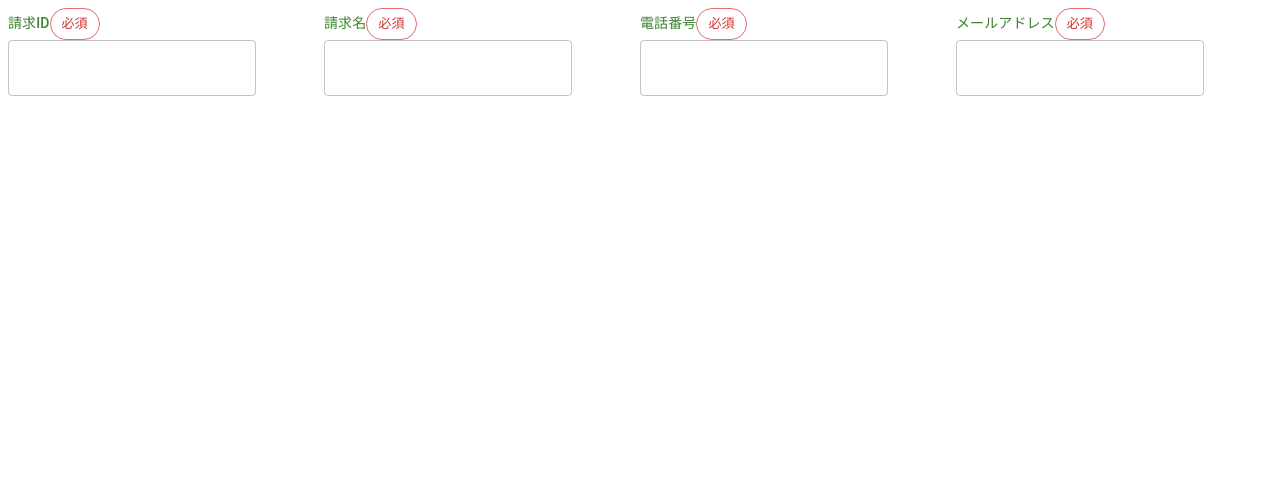
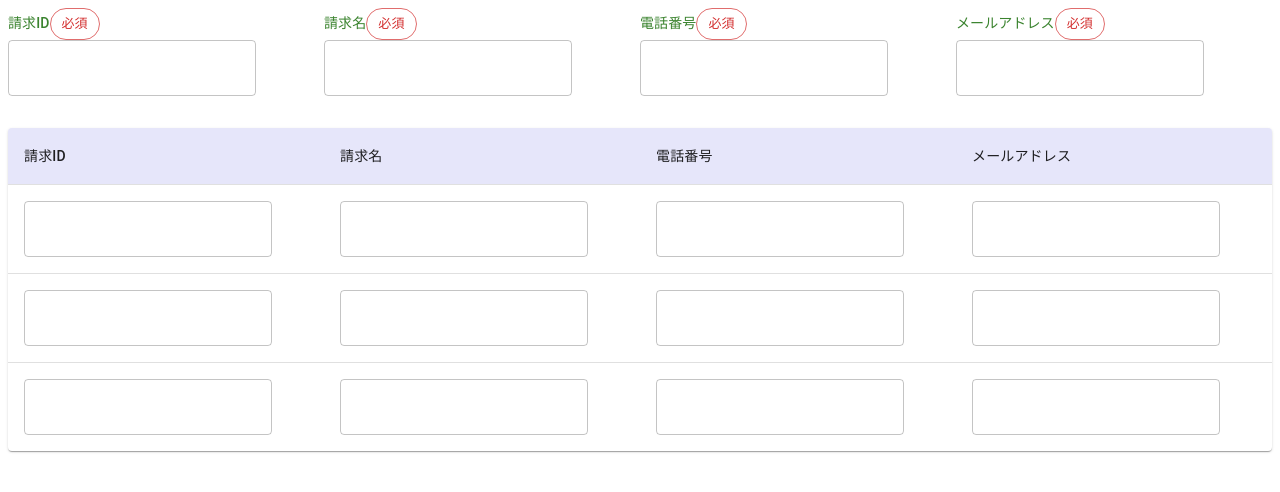
Before and after one commit to react-spring-terraform-playground/frontend-base, a Next.js app: page /billing in a window 1280 px wide. Shown: the top 492 px of the page. Built offline with nearby package versions, Linux system fonts and the light colour scheme.

Commit message:
mui-tableの追加

```diff
--- a/src/app/(container)/billing/billing-table/index.tsx
+++ b/src/app/(container)/billing/billing-table/index.tsx
@@ -1,13 +1,87 @@
 import { MxTableLayout } from "@/ui/view-table";
 import { BILLING_ID } from "../constants";
 import { useBilling } from "../use-billing";
+import {
+  TableContainer,
+  Paper,
+  Table,
+  TableHead,
+  TableRow,
+  TableCell,
+  TableBody,
+  TextField,
+  Stack,
+} from "@mui/material";
 
 type Props = ReturnType<typeof useBilling>;
 
-export const BillingTable = ({ view }: Props) => {
+export const BillingTable = ({
+  view,
+  table,
+  handleBillingId,
+  handleBillingName,
+  handlePhone,
+  handleMail,
+}: Props) => {
   return (
     <>
       <MxTableLayout view={view} colSize={4} />
+
+      <Stack mt={4}>
+        <TableContainer component={Paper}>
+          <Table aria-label="simple table">
+            <TableHead sx={{ bgcolor: "#e6e6fa" }}>
+              <TableRow>
+                <TableCell>請求ID</TableCell>
+                <TableCell>請求名</TableCell>
+                <TableCell>電話番号</TableCell>
+                <TableCell>メールアドレス</TableCell>
+              </TableRow>
+            </TableHead>
+            <TableBody>
+              {[...Array(3)].map((row, i) => (
+                <TableRow
+                  key={i}
+                  sx={{ "&:last-child td, &:last-child th": { border: 0 } }}
+                >
+                  <TableCell>
+                    <TextField
+                      value={table[i]?.billingId}
+                      onChange={() => {
+                        handleBillingId(i);
+                      }}
+                    />
+                  </TableCell>
+                  <TableCell>
+                    <TextField
+                      value={table[i]?.billingName}
+                      onChange={() => {
+                        handleBillingName(i);
+                      }}
+                    />
+                  </TableCell>
+                  <TableCell>
+                    <TextField
+                      value={table[i]?.phone}
+                      onChange={() => {
+                        handlePhone(i);
+                      }}
+                    />
+                  </TableCell>
+                  <TableCell>
+                    <TextField
+                      value={table[i]?.mail}
+                      onChange={() => {
+                        handleMail(i);
+                      }}
+                    />
+                  </TableCell>
+                </TableRow>
+              ))}
+            </TableBody>
+          </Table>
+        </TableContainer>
+      </Stack>
     </>
   );
 };
--- a/src/app/(container)/billing/page.tsx
+++ b/src/app/(container)/billing/page.tsx
@@ -4,9 +4,9 @@ import { BillingTable } from "./billing-table";
 import { useBilling } from "./use-billing";
 
 const Page = () => {
-  const { view } = useBilling();
+  const billing = useBilling();
 
-  return <BillingTable view={view} />;
+  return <BillingTable {...billing} />;
 };
 
 export default Page;
--- a/src/app/(container)/billing/use-billing/index.ts
+++ b/src/app/(container)/billing/use-billing/index.ts
@@ -29,17 +29,43 @@ export const useBilling = () => {
 
   const [table, setTable] = useState<BillingTable[]>([]);
 
-  const handleBillingId = (index: number, value: BillingForm) => {
-    setTable(
-      table.map((t, i) => {
-        if (i === index) {
-          return;
-        } else {
-          return t;
-        }
-      })
-    );
+  const handleBillingId = (index: number) => {
+    const func = (value?: string) => {
+      setTable(
+        table.map((t, i) =>
+          i === index ? { ...t, billingId: value ?? "" } : t
+        )
+      );
+    };
+    return func;
+  };
+  const handleBillingName = (index: number) => {
+    const func = (value: string) => {
+      setTable(
+        table.map((t, i) => (i === index ? { ...t, billingName: value } : t))
+      );
+    };
+    return func;
+  };
+  const handlePhone = (index: number) => {
+    const func = (value: string) => {
+      setTable(table.map((t, i) => (i === index ? { ...t, phone: value } : t)));
+    };
+    return func;
+  };
+  const handleMail = (index: number) => {
+    const func = (value: string) => {
+      setTable(table.map((t, i) => (i === index ? { ...t, email: value } : t)));
+    };
+    return func;
   };
 
-  return { view };
+  return {
+    view,
+    table,
+    handleBillingId,
+    handleBillingName,
+    handlePhone,
+    handleMail,
+  };
 };
```
